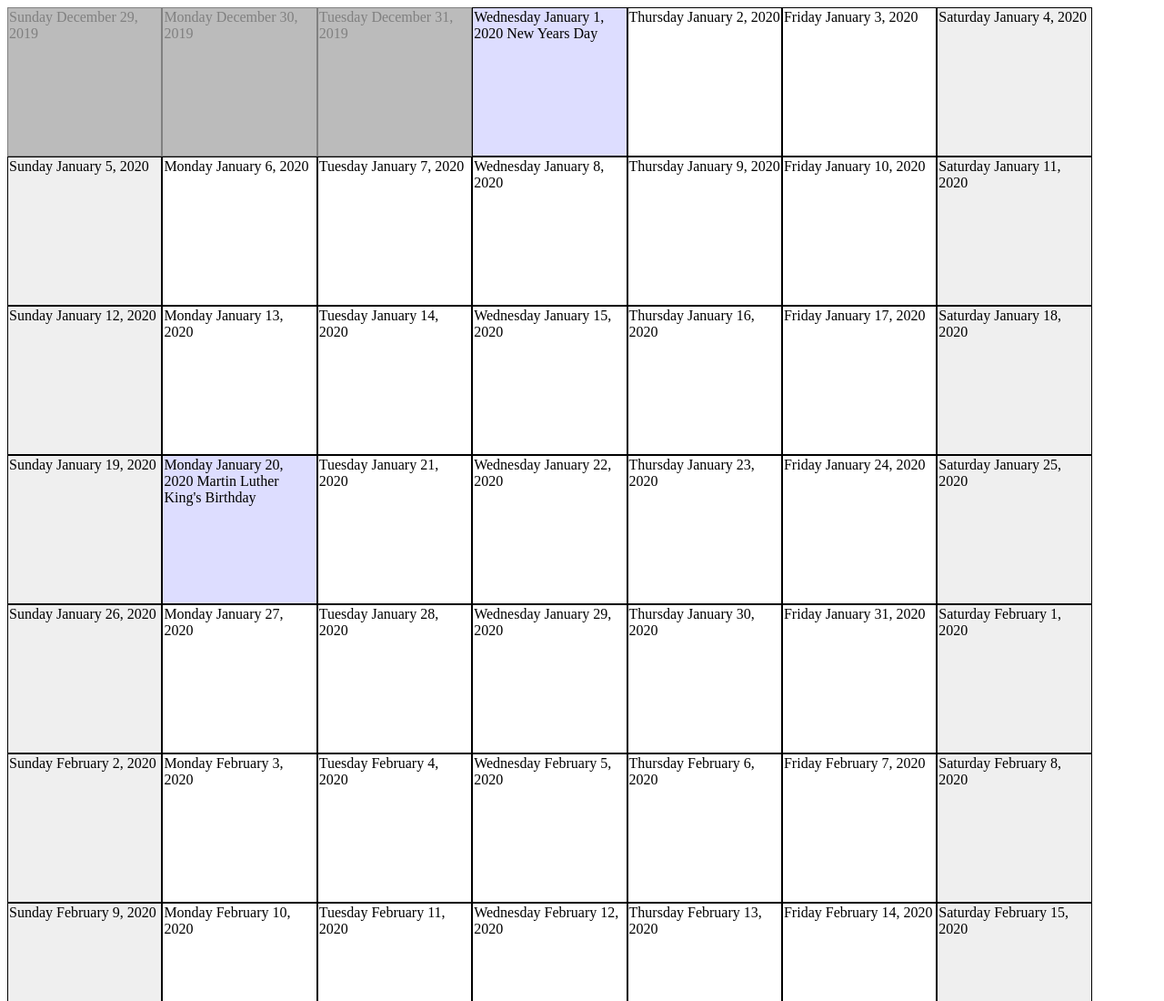
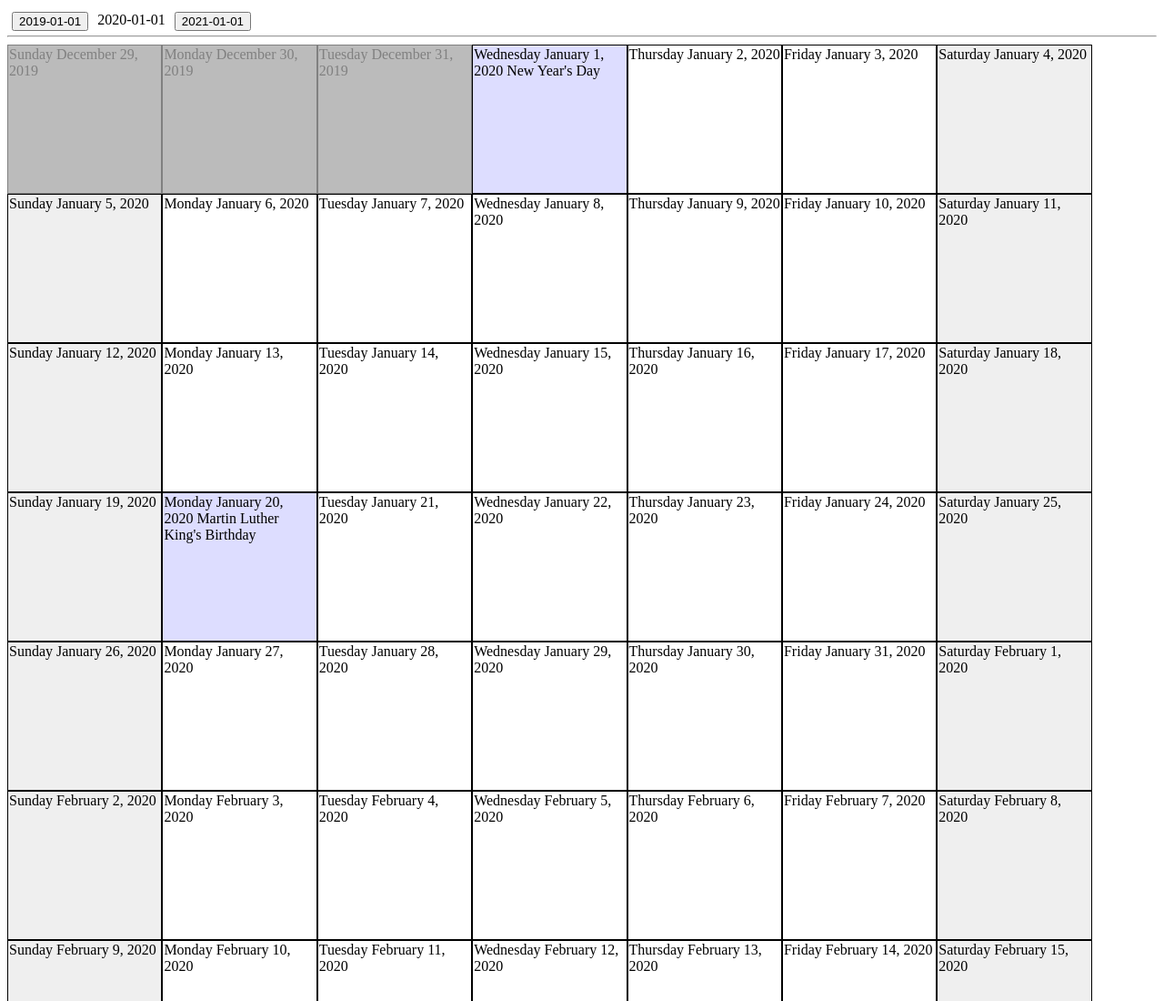
Before and after one commit to onequbit/calendar-js, a plain HTML site: page calendar.html in a window 1280 px wide. Shown: the top 1100 px of the page at 91% size. Drawn offline with Linux system fonts and the light colour scheme.

Commit message:
Update calendar.html

```diff
--- a/calendar.html
+++ b/calendar.html
@@ -7,6 +7,17 @@
 </head>
 
 <body>
+    <div class="controls">
+        <button id="btnLastYear">Previous Year</button>
+    </div>
+    <div class="controls">
+        <label id="currentYear"></label>
+    </div>
+    <div class="controls">
+        <button id="btnNextYear">Next Year</button>
+    </div>
+    <br>
+    <hr>
     <div id="calendar"></div>
 </body>
 
@@ -35,6 +46,8 @@
 
     const MONTHS = ["January","February","March","April","May","June","July","August","September","October","November","December"];
     const WEEKDAYS = ["Sunday","Monday","Tuesday","Wednesday","Thursday","Friday","Saturday"];
+
+    // 2012 Federal Pay Period 1 : 20120101
 
     Date.prototype.getWeekDay = function()
     {
@@ -109,8 +122,8 @@
         if (year == null) year = new Date().getFullYear();
         newDate.setFullYear(year);
         newDate.setDate(1);
-        newDate.setMonth(0);
-        newDate.holidayName = "New Years Day"
+        newDate.setMonth(JANUARY);
+        newDate.holidayName = "New Year's Day"
         return newDate;
     }
 
@@ -124,7 +137,7 @@
                 return startDate.getFullYear();
         }
 
-        var holidays = [
+        return [
             Date.NewYear(calendarYear(JANUARY)),
             Date.nthDayOfMonth(3,MONDAY, JANUARY, calendarYear(JANUARY), "Martin Luther King's Birthday"),
             Date.nthDayOfMonth(3,MONDAY, FEBRUARY, calendarYear(FEBRUARY), "President's Day"),
@@ -136,8 +149,6 @@
             Date.nthDayOfMonth(4,THURSDAY,NOVEMBER, calendarYear(NOVEMBER), "Thanksgiving Day"),
             Date.findSetHoliday(DECEMBER,25, calendarYear(DECEMBER), "Christmas Day")
         ];
-
-        return holidays;
     }
 
     Date.prototype.getMonthStr = function()
@@ -145,10 +156,14 @@
         return MONTHS[this.getMonth()];
     }
 
+    Date.prototype.toISODateStr = function()
+    {
+        return this.toISOString().split('T')[0];
+    }
+
     Date.prototype.toISODate = function()
     {
-        var str = this.toISOString().split('T')[0].replace(/-/g,'');
-        return str;
+        return this.toISOString().split('T')[0].replace(/-/g,'');
     }
 
     Date.fromISODate = function(str)
@@ -158,14 +173,21 @@
         try
         {
             var year = str.substr(0,4);
-            var month = parseInt(str.substr(4,2))-1;
-            var date = str.substr(6,2);
-            newDate = new Date(year, month, date);
+            newDate = new Date(year,JANUARY,1);
+            if (str.length > 4)
+            {
+                var month = parseInt(str.substr(4,2))-1;
+                newDate.setMonth(month);
+            }
+            if (str.length == 8)
+            {
+                var date = str.substr(6,2);
+                newDate.setDate(date);
+            }
         }
         catch (exception)
         {
             console.log(exception);
-            return null;
         }
         return newDate;
     }
@@ -243,10 +265,33 @@
         }
     }
 
+    function doButtonClick(date)
+    {
+        var url = window.location.href.split('?')[0] + "?" + date.toISODate();
+        window.location.href = url;
+    }
+
     function main()
     {
         var args = window.location.search.substring(1) || null;
         var start = Date.fromISODate(args) || Date.NewYear();
+        document.getElementById("currentYear").innerText = start.toISODateStr();
+
+        var lastyear = new Date(start);
+        lastyear.setFullYear(start.getFullYear() - 1);
+        document.getElementById("btnLastYear").innerText = lastyear.toISODateStr();
+        document.getElementById("btnLastYear").onclick = function(event)
+        {
+            doButtonClick(lastyear);
+        }
+
+        var nextyear = new Date(start);
+        nextyear.setFullYear(start.getFullYear() + 1);
+        document.getElementById("btnNextYear").innerText = nextyear.toISODateStr();
+        document.getElementById("btnNextYear").onclick = function(event)
+        {
+            doButtonClick(nextyear);
+        }
 
         var calendar = new Calendar(divId = "calendar", startDate = start);
 
@@ -272,6 +317,11 @@
         display: inline;
     }
 
+    hr {
+        display: block;
+        clear: both;
+    }
+
     div.sunday {
         display: block;
         clear: both;
@@ -291,7 +341,10 @@
         background-color: #ddf;
     }
 
-
+    div.controls {
+        float: left;
+        margin: 5px;
+    }
 
 </style>
 </html>
```
